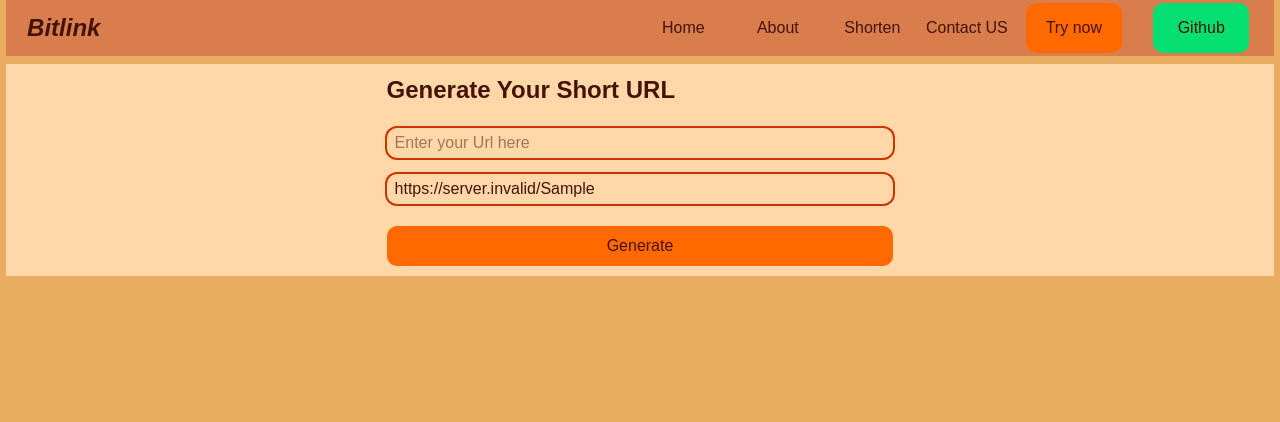
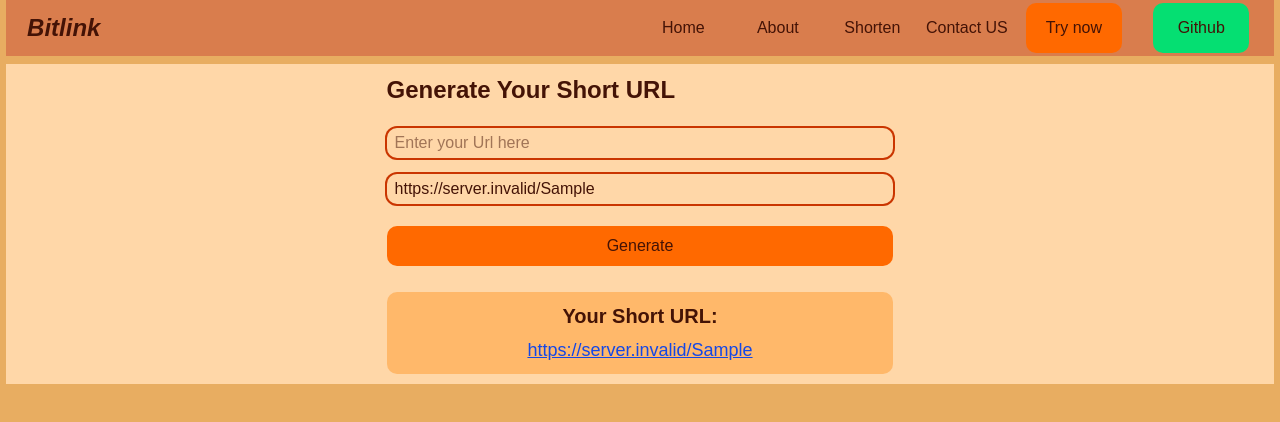
Before and after one commit to Shashikantgiri-web/Url-Shortener, a Next.js app in the folder main-code/: page /generate in a window 1280 px wide. Both pictures are taken after typing "Sample", "Sample" into the empty fields and a click on the button "Generate". Shown: the top 422 px of the page. Built offline with nearby package versions, Linux system fonts and the light colour scheme; no server answers; the database is empty.

Commit message:
Update page.js

```diff
--- a/main-code/app/generate/page.js
+++ b/main-code/app/generate/page.js
@@ -42,6 +42,15 @@ const generate = () => {
       <input type="text" name="urlHere" id="a" value={url} placeholder='Enter your Url here' onChange={(e) => setUrl(e.target.value)} className='w-[40%] h-7.5 rounded-[10px] flex justify-start items-center pl-2 hover:bg-orange-400 Hover:text-white bg-transparent ring-2 ring-orange-700' />
       <input type="text" name="textHere" id="b" value={shortUrl} placeholder='Enter your perferred short Url text here' onChange={(e) => setShortUrl(e.target.value)} className='w-[40%] h-7.5 rounded-[10px] flex justify-start items-center pl-2 hover:bg-orange-400 Hover:text-white bg-transparent ring-2 ring-orange-700' />
       <button className='w-[40%] h-10 rounded-[10px] bg-orange-500 hover:text-white hover:bg-orange-600 mt-1.5' onClick={generate}>Generate</button>
+
+      {generated && (
+        <div className="w-[40%] h-auto bg-orange-300 rounded-[10px] flex flex-col justify-center items-center py-2.5 mt-2.5">
+          <h2 className="text-xl font-semibold mb-1.5">Your Short URL:</h2>
+          <a href={`${process.env.NEXT_PUBLIC_BASE_URL}/${shortUrl}`} target="_blank" rel="noopener noreferrer" className="text-lg text-blue-700 underline">
+            {shortUrl}
+          </a>
+        </div>
+      )}
     </div>
   )
 }
```
